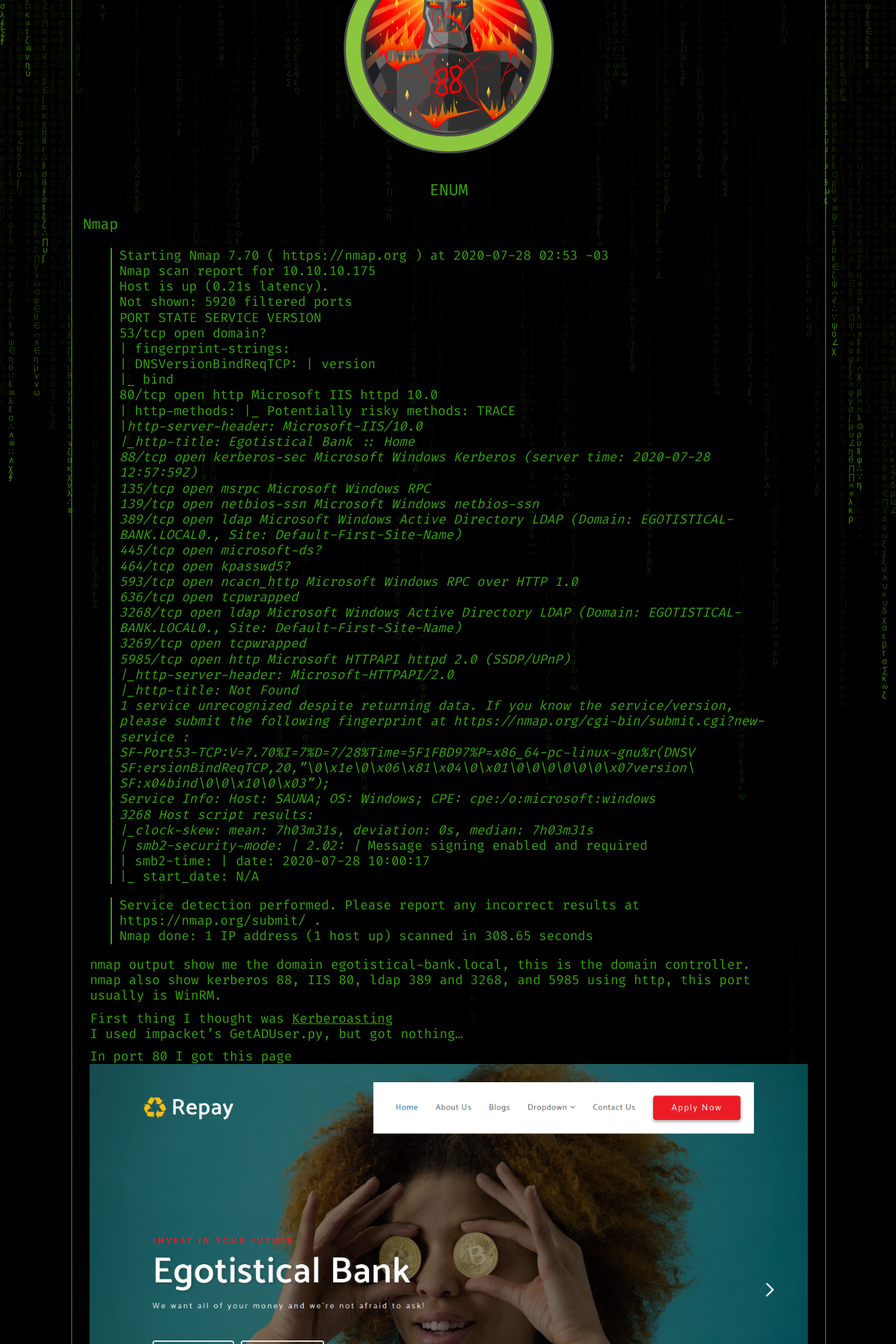
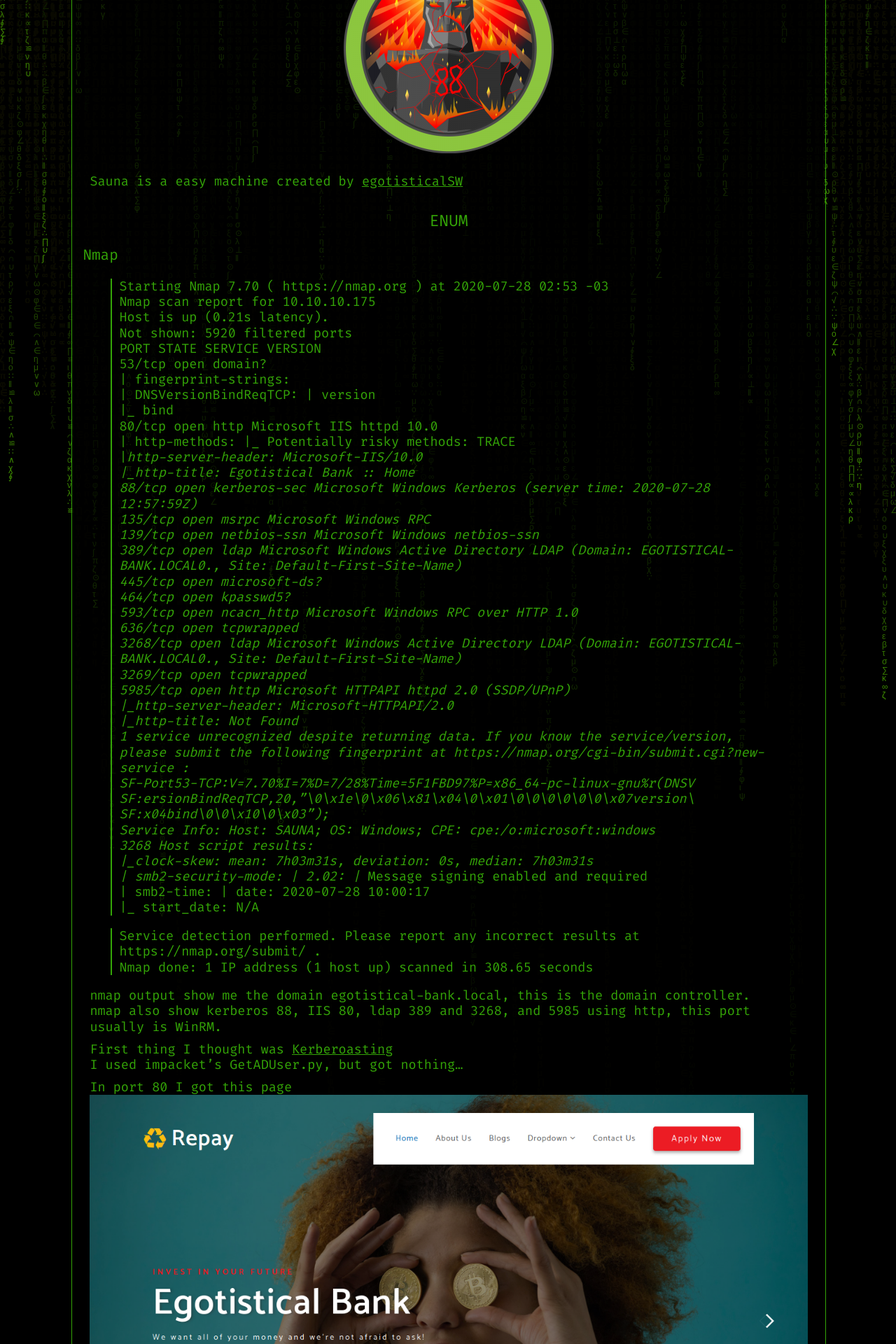
Before and after one commit to alfredoFerreiraAssis/alfredoFerreiraAssis.github.io, a Jekyll site: the page built from _posts/sauna/2020-07-28-sauna.md, in a window 1280 px wide. Shown: the part 379-2299 px from the top of the page at 70% size. Built offline with Jekyll 4.4.1, drawn with Linux system fonts in a browser that asks for light colours.

Commit message:
Update 2020-07-28-sauna.md

```diff
--- a/_posts/sauna/2020-07-28-sauna.md
+++ b/_posts/sauna/2020-07-28-sauna.md
@@ -6,6 +6,7 @@ date:   2020-07-28 05:00:00
 ---
 
 # ![sauna](/assets/img/sauna/sauna.png)
+Sauna is a easy machine created by [egotisticalSW](https://www.hackthebox.eu/home/users/profile/94858)
 
 # Enum
 ###  nmap
```
